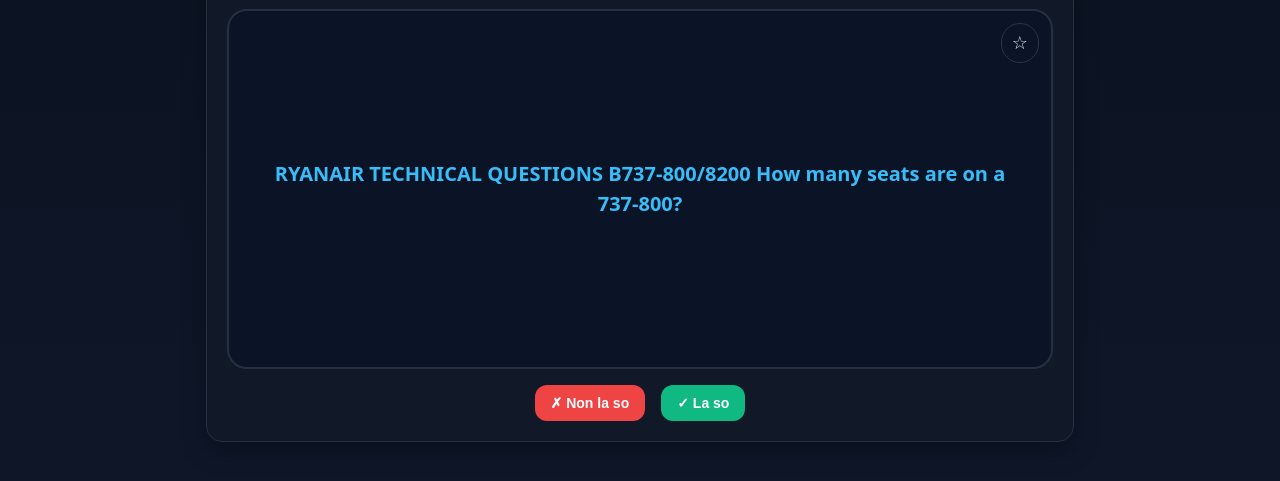
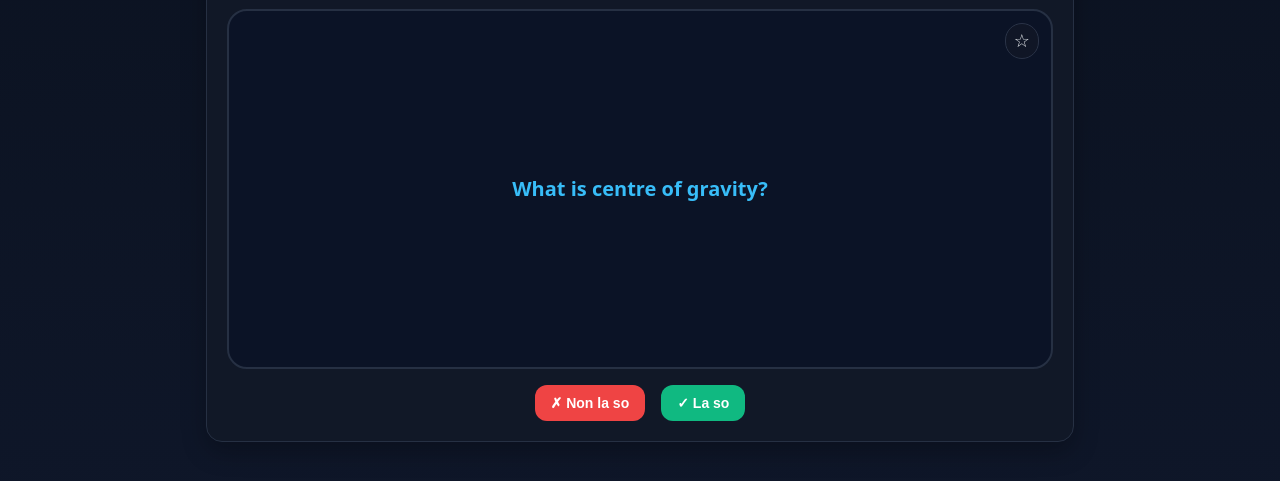
Before and after one commit to federicoromano4396-hash/Tech-Q-2, a plain HTML site: page index.html in a window 1280 px wide. Shown: the part 203-684 px from the top of the page. Drawn offline with Linux system fonts and the light colour scheme; no server answers.

Commit message:
index.html

```diff
--- a/index.html
+++ b/index.html
@@ -49,7 +49,7 @@
   .btn-restart:hover{transform:translateY(-1px);box-shadow:0 8px 25px rgba(56,189,248,0.3)}
   .flip-hint{position:absolute;bottom:16px;right:16px;font-size:12px;color:#64748b;opacity:0;transition:opacity 0.3s}
   .flashcard:not(.flipped):hover .flip-hint{opacity:1}
-  .star-btn{position:absolute;top:12px;right:12px;background:transparent;border:1px solid #2a3347;border-radius:999px;padding:8px 10px;cursor:pointer}
+  .star-btn{position:absolute;top:12px;right:12px;z-index:20;background:rgba(17,24,39,0.9);border:1px solid #2a3347;border-radius:999px;padding:6px 8px;cursor:pointer;pointer-events:auto;}
   .star-btn:hover{border-color:#3a4660;transform:translateY(-1px)}
   .star{font-size:18px;color:#e5e7eb}
   .star.active{color:var(--yellow)}
@@ -143,6 +143,14 @@
       databaseURL: "https://technical-questions-75f17-default-rtdb.europe-west1.firebasedatabase.app"
     };
 
+
+    function shuffleArray(array) {
+      for (let i = array.length - 1; i > 0; i--) {
+        const j = Math.floor(Math.random() * (i + 1));
+        [array[i], array[j]] = [array[j], array[i]];
+      }
+    }
+
     const app = initializeApp(firebaseConfig);
     const db = getDatabase(app);
 
@@ -223,8 +231,10 @@
       if (state.mode === 'hard') {
         const starredIds = new Set(Object.keys(starred));
         state.deck = QA.filter(q => starredIds.has(q.id));
+        shuffleArray(state.deck);
       } else {
         state.deck = [...QA];
+        shuffleArray(state.deck);
       }
       if (state.mode === 'hard' && state.deck.length === 0) {
         els.quiz.style.display = 'block';
@@ -352,7 +362,7 @@
     els.dont.addEventListener('click', markUnknown);
     els.restart.addEventListener('click', restart);
     if (els.restart2) els.restart2.addEventListener('click', restart);
-    els.starBtn.addEventListener('click', (e) => { e.stopPropagation(); toggleStar(); });
+    els.starBtn.addEventListener('click', (e) => { e.preventDefault(); e.stopPropagation(); e.stopImmediatePropagation(); toggleStar(); });
     els.toggleMode.addEventListener('click', toggleMode);
 
     // ==== Init ====
```
